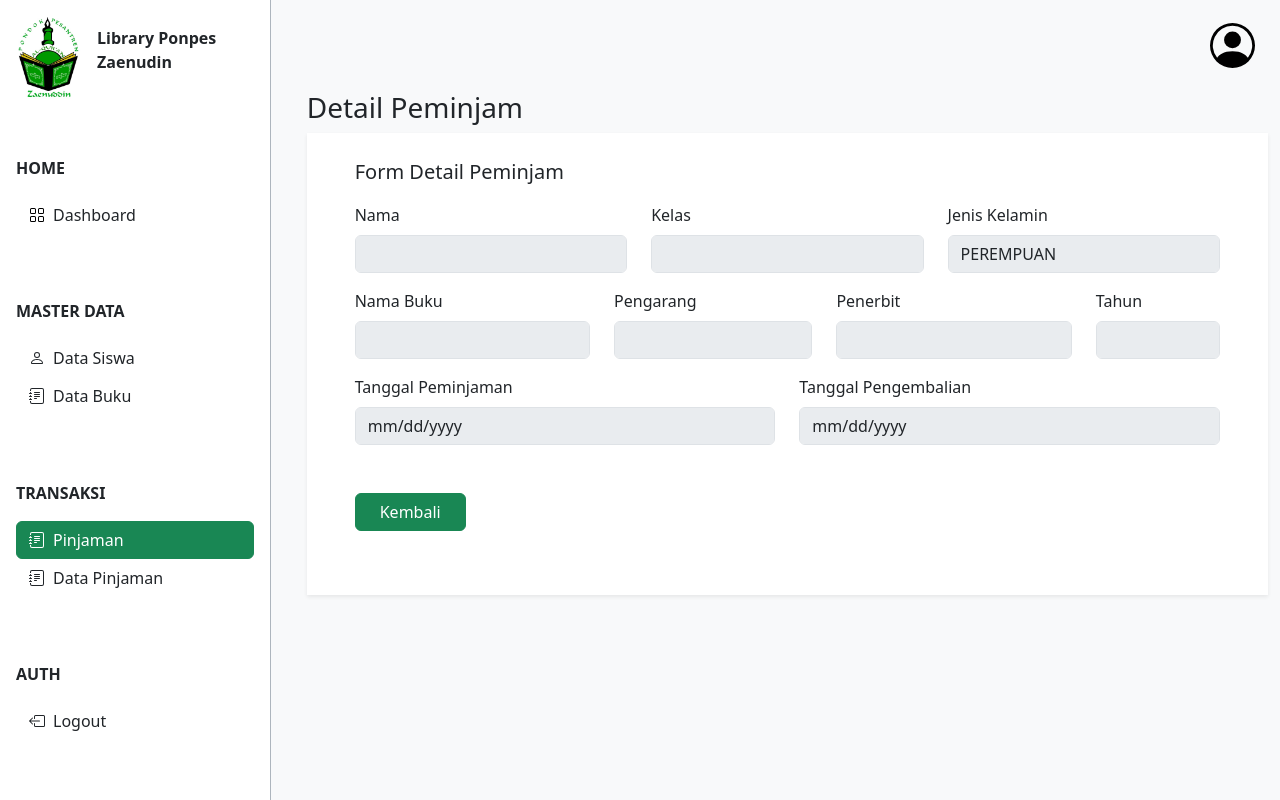
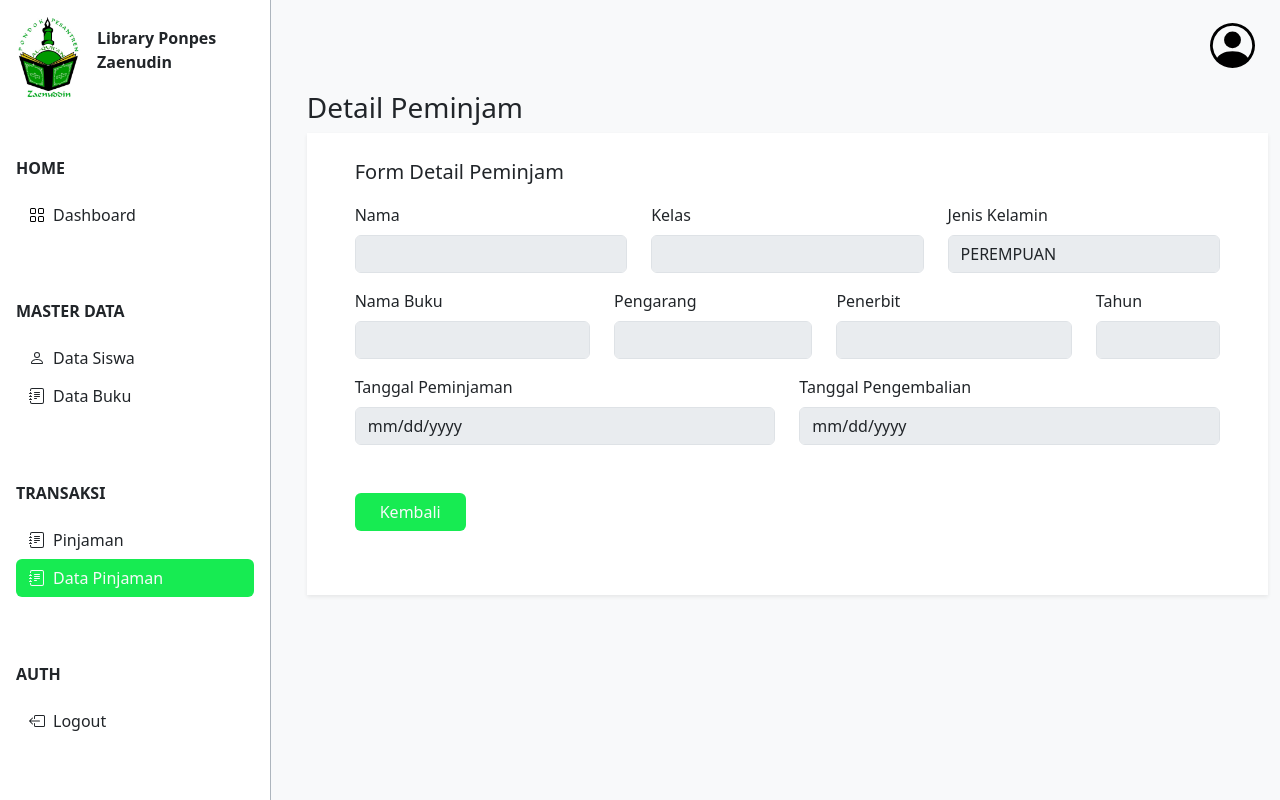
Before and after one commit to Tengku71/PPM, a PHP site: page /pinjaman/tampil.php?id=1 in a window 1280 px wide. Run offline with PHP 8.4, Linux system fonts and the light colour scheme; a user stored in the database is signed in; data comes from the database, SQL or seed files in the repository; data that the repository does not hold is empty.

Commit message:
update icon

```diff
--- a/buku/edit-form.php
+++ b/buku/edit-form.php
@@ -15,7 +15,7 @@
     <meta charset="UTF-8">
     <meta name="viewport" content="width=device-width, initial-scale=1.0">
     <title>Tambah Siswa</title>
-    <link rel="shortcut icon" type="../image/png" href="img/logo.jpeg" />
+    <link rel="shortcut icon" type="image/png" href="../img/logo.jpeg" />
     <link href="../bootstrap5/css/bootstrap.min.css" rel="stylesheet">
     <link href="../bootstrap5/css/style.css" rel="stylesheet">
     <script src="../bootstrap5/js/bootstrap.bundle.min.js"></script>
--- a/buku/tambah-form.php
+++ b/buku/tambah-form.php
@@ -10,7 +10,7 @@
     <meta charset="UTF-8">
     <meta name="viewport" content="width=device-width, initial-scale=1.0">
     <title>Tambah Siswa</title>
-    <link rel="shortcut icon" type="../image/png" href="img/logo.jpeg" />
+    <link rel="shortcut icon" type="image/png" href="../img/logo.jpeg" />
     <link href="../bootstrap5/css/bootstrap.min.css" rel="stylesheet">
     <link href="../bootstrap5/css/style.css" rel="stylesheet">
     <script src="../bootstrap5/js/bootstrap.bundle.min.js"></script>
--- a/buku/tampil.php
+++ b/buku/tampil.php
@@ -15,7 +15,7 @@
     <meta charset="UTF-8">
     <meta name="viewport" content="width=device-width, initial-scale=1.0">
     <title>Tambah Siswa</title>
-    <link rel="shortcut icon" type="../image/png" href="img/logo.jpeg" />
+    <link rel="shortcut icon" type="image/png" href="../img/logo.jpeg" />
     <link href="../bootstrap5/css/bootstrap.min.css" rel="stylesheet">
     <link href="../bootstrap5/css/style.css" rel="stylesheet">
     <script src="../bootstrap5/js/bootstrap.bundle.min.js"></script>
--- a/pinjaman/edit-form.php
+++ b/pinjaman/edit-form.php
@@ -18,7 +18,7 @@
     <meta charset="UTF-8">
     <meta name="viewport" content="width=device-width, initial-scale=1.0">
     <title>Tambah Siswa</title>
-    <link rel="shortcut icon" type="../image/png" href="img/logo.jpeg" />
+    <link rel="shortcut icon" type="image/png" href="../img/logo.jpeg" />
     <link href="../bootstrap5/css/bootstrap.min.css" rel="stylesheet">
     <link href="../bootstrap5/css/style.css" rel="stylesheet">
     <script src="../bootstrap5/js/bootstrap.bundle.min.js"></script>
@@ -74,7 +74,7 @@
           <div class="transaksi w-100">
             <p class="fw-bold">TRANSAKSI</p>
             <!-- Pinjaman -->
-            <a href="../pinjaman.php" class="pinjaman-btn btn color-green text-light d-flex align-items-center ">
+            <a href="../pinjaman.php" class="pinjaman-btn btn d-flex align-items-center ">
               <svg xmlns="http://www.w3.org/2000/svg" width="16" height="16" fill="white" class="bi bi-journal-text me-2 pinjaman-svg" viewBox="0 0 16 16">
                 <path d="M5 10.5a.5.5 0 0 1 .5-.5h2a.5.5 0 0 1 0 1h-2a.5.5 0 0 1-.5-.5m0-2a.5.5 0 0 1 .5-.5h5a.5.5 0 0 1 0 1h-5a.5.5 0 0 1-.5-.5m0-2a.5.5 0 0 1 .5-.5h5a.5.5 0 0 1 0 1h-5a.5.5 0 0 1-.5-.5m0-2a.5.5 0 0 1 .5-.5h5a.5.5 0 0 1 0 1h-5a.5.5 0 0 1-.5-.5"/>
                 <path d="M3 0h10a2 2 0 0 1 2 2v12a2 2 0 0 1-2 2H3a2 2 0 0 1-2-2v-1h1v1a1 1 0 0 0 1 1h10a1 1 0 0 0 1-1V2a1 1 0 0 0-1-1H3a1 1 0 0 0-1 1v1H1V2a2 2 0 0 1 2-2"/>
@@ -84,7 +84,7 @@
             </a>
 
             <!-- Data Pinjaman -->
-            <a href="../data-pinjaman.php" class="data-pinjaman-btn btn d-flex align-items-center ">
+            <a href="../data-pinjaman.php" class="data-pinjaman-btn color-green text-light btn d-flex align-items-center ">
               <svg xmlns="http://www.w3.org/2000/svg" width="16" height="16" fill="currentColor" class="bi bi-journal-text me-2 data-pinjaman-svg" viewBox="0 0 16 16">
                 <path d="M5 10.5a.5.5 0 0 1 .5-.5h2a.5.5 0 0 1 0 1h-2a.5.5 0 0 1-.5-.5m0-2a.5.5 0 0 1 .5-.5h5a.5.5 0 0 1 0 1h-5a.5.5 0 0 1-.5-.5m0-2a.5.5 0 0 1 .5-.5h5a.5.5 0 0 1 0 1h-5a.5.5 0 0 1-.5-.5m0-2a.5.5 0 0 1 .5-.5h5a.5.5 0 0 1 0 1h-5a.5.5 0 0 1-.5-.5"/>
                 <path d="M3 0h10a2 2 0 0 1 2 2v12a2 2 0 0 1-2 2H3a2 2 0 0 1-2-2v-1h1v1a1 1 0 0 0 1 1h10a1 1 0 0 0 1-1V2a1 1 0 0 0-1-1H3a1 1 0 0 0-1 1v1H1V2a2 2 0 0 1 2-2"/>
--- a/pinjaman/tampil.php
+++ b/pinjaman/tampil.php
@@ -18,7 +18,8 @@
     <meta charset="UTF-8">
     <meta name="viewport" content="width=device-width, initial-scale=1.0">
     <title>Tambah Siswa</title>
-    <link rel="shortcut icon" type="../image/png" href="img/logo.jpeg" />
+    <link rel="shortcut icon" type="image/png" href="../img/logo.jpeg" />
+    <link href="../bootstrap5/css/style.css" rel="stylesheet">
     <link href="../bootstrap5/css/bootstrap.min.css" rel="stylesheet">
     <script src="../bootstrap5/js/bootstrap.bundle.min.js"></script>
   </head>
@@ -73,8 +74,8 @@
           <div class="transaksi w-100">
             <p class="fw-bold">TRANSAKSI</p>
             <!-- Pinjaman -->
-            <a href="../pinjaman.php" class="pinjaman-btn btn btn-success d-flex align-items-center ">
-              <svg xmlns="http://www.w3.org/2000/svg" width="16" height="16" fill="white" class="bi bi-journal-text me-2 pinjaman-svg" viewBox="0 0 16 16">
+            <a href="../pinjaman.php" class="pinjaman-btn btn d-flex align-items-center ">
+              <svg xmlns="http://www.w3.org/2000/svg" width="16" height="16" fill="currentColor" class="bi bi-journal-text me-2 pinjaman-svg" viewBox="0 0 16 16">
                 <path d="M5 10.5a.5.5 0 0 1 .5-.5h2a.5.5 0 0 1 0 1h-2a.5.5 0 0 1-.5-.5m0-2a.5.5 0 0 1 .5-.5h5a.5.5 0 0 1 0 1h-5a.5.5 0 0 1-.5-.5m0-2a.5.5 0 0 1 .5-.5h5a.5.5 0 0 1 0 1h-5a.5.5 0 0 1-.5-.5m0-2a.5.5 0 0 1 .5-.5h5a.5.5 0 0 1 0 1h-5a.5.5 0 0 1-.5-.5"/>
                 <path d="M3 0h10a2 2 0 0 1 2 2v12a2 2 0 0 1-2 2H3a2 2 0 0 1-2-2v-1h1v1a1 1 0 0 0 1 1h10a1 1 0 0 0 1-1V2a1 1 0 0 0-1-1H3a1 1 0 0 0-1 1v1H1V2a2 2 0 0 1 2-2"/>
                 <path d="M1 5v-.5a.5.5 0 0 1 1 0V5h.5a.5.5 0 0 1 0 1h-2a.5.5 0 0 1 0-1zm0 3v-.5a.5.5 0 0 1 1 0V8h.5a.5.5 0 0 1 0 1h-2a.5.5 0 0 1 0-1zm0 3v-.5a.5.5 0 0 1 1 0v.5h.5a.5.5 0 0 1 0 1h-2a.5.5 0 0 1 0-1z"/>
@@ -83,7 +84,7 @@
             </a>
 
             <!-- Data Pinjaman -->
-            <a href="../data-pinjaman.php" class="data-pinjaman-btn btn d-flex align-items-center ">
+            <a href="../data-pinjaman.php" class="data-pinjaman-btn btn color-green text-light d-flex align-items-center ">
               <svg xmlns="http://www.w3.org/2000/svg" width="16" height="16" fill="currentColor" class="bi bi-journal-text me-2 data-pinjaman-svg" viewBox="0 0 16 16">
                 <path d="M5 10.5a.5.5 0 0 1 .5-.5h2a.5.5 0 0 1 0 1h-2a.5.5 0 0 1-.5-.5m0-2a.5.5 0 0 1 .5-.5h5a.5.5 0 0 1 0 1h-5a.5.5 0 0 1-.5-.5m0-2a.5.5 0 0 1 .5-.5h5a.5.5 0 0 1 0 1h-5a.5.5 0 0 1-.5-.5m0-2a.5.5 0 0 1 .5-.5h5a.5.5 0 0 1 0 1h-5a.5.5 0 0 1-.5-.5"/>
                 <path d="M3 0h10a2 2 0 0 1 2 2v12a2 2 0 0 1-2 2H3a2 2 0 0 1-2-2v-1h1v1a1 1 0 0 0 1 1h10a1 1 0 0 0 1-1V2a1 1 0 0 0-1-1H3a1 1 0 0 0-1 1v1H1V2a2 2 0 0 1 2-2"/>
@@ -169,7 +170,7 @@
 
           </div>
 
-          <a class="btn btn-success px-4 my-5 me-4" href="../data-pinjaman.php">Kembali</a>
+          <a class="btn color-green text-light px-4 my-5 me-4" href="../data-pinjaman.php">Kembali</a>
           <?php
              } else {
               echo "Error: " . mysqli_error($conn);
--- a/siswa/edit-form.php
+++ b/siswa/edit-form.php
@@ -15,7 +15,7 @@
     <meta charset="UTF-8">
     <meta name="viewport" content="width=device-width, initial-scale=1.0">
     <title>Tambah Siswa</title>
-    <link rel="shortcut icon" type="../image/png" href="img/logo.jpeg" />
+    <link rel="shortcut icon" type="image/png" href="../img/logo.jpeg" />
     <link href="../bootstrap5/css/bootstrap.min.css" rel="stylesheet">
     <link href="../bootstrap5/css/style.css" rel="stylesheet">
     <script src="../bootstrap5/js/bootstrap.bundle.min.js"></script>
--- a/siswa/tambah-form.php
+++ b/siswa/tambah-form.php
@@ -10,7 +10,7 @@
     <meta charset="UTF-8">
     <meta name="viewport" content="width=device-width, initial-scale=1.0">
     <title>Tambah Siswa</title>
-    <link rel="shortcut icon" type="../image/png" href="img/logo.jpeg" />
+    <link rel="shortcut icon" type="image/png" href="../img/logo.jpeg" />
     <link href="../bootstrap5/css/bootstrap.min.css" rel="stylesheet">
     <link href="../bootstrap5/css/style.css" rel="stylesheet">
     <script src="../bootstrap5/js/bootstrap.bundle.min.js"></script>
--- a/siswa/tampil.php
+++ b/siswa/tampil.php
@@ -15,7 +15,7 @@
     <meta charset="UTF-8">
     <meta name="viewport" content="width=device-width, initial-scale=1.0">
     <title>Tambah Siswa</title>
-    <link rel="shortcut icon" type="../image/png" href="img/logo.jpeg" />
+    <link rel="shortcut icon" type="image/png" href="../img/logo.jpeg" />
     <link href="../bootstrap5/css/bootstrap.min.css" rel="stylesheet">
     <link href="../bootstrap5/css/style.css" rel="stylesheet">
     <script src="../bootstrap5/js/bootstrap.bundle.min.js"></script>
--- a/users/edit-form.php
+++ b/users/edit-form.php
@@ -16,7 +16,7 @@
     <meta charset="UTF-8">
     <meta name="viewport" content="width=device-width, initial-scale=1.0">
     <title>Edit User</title>
-    <link rel="shortcut icon" type="../image/png" href="../img/logo.jpeg" />
+    <link rel="shortcut icon" type="image/png" href="../img/logo.jpeg" />
     <link href="../bootstrap5/css/bootstrap.min.css" rel="stylesheet">
     <link href="../bootstrap5/css/style.css" rel="stylesheet">
     <script src="../bootstrap5/js/bootstrap.bundle.min.js"></script>
```
